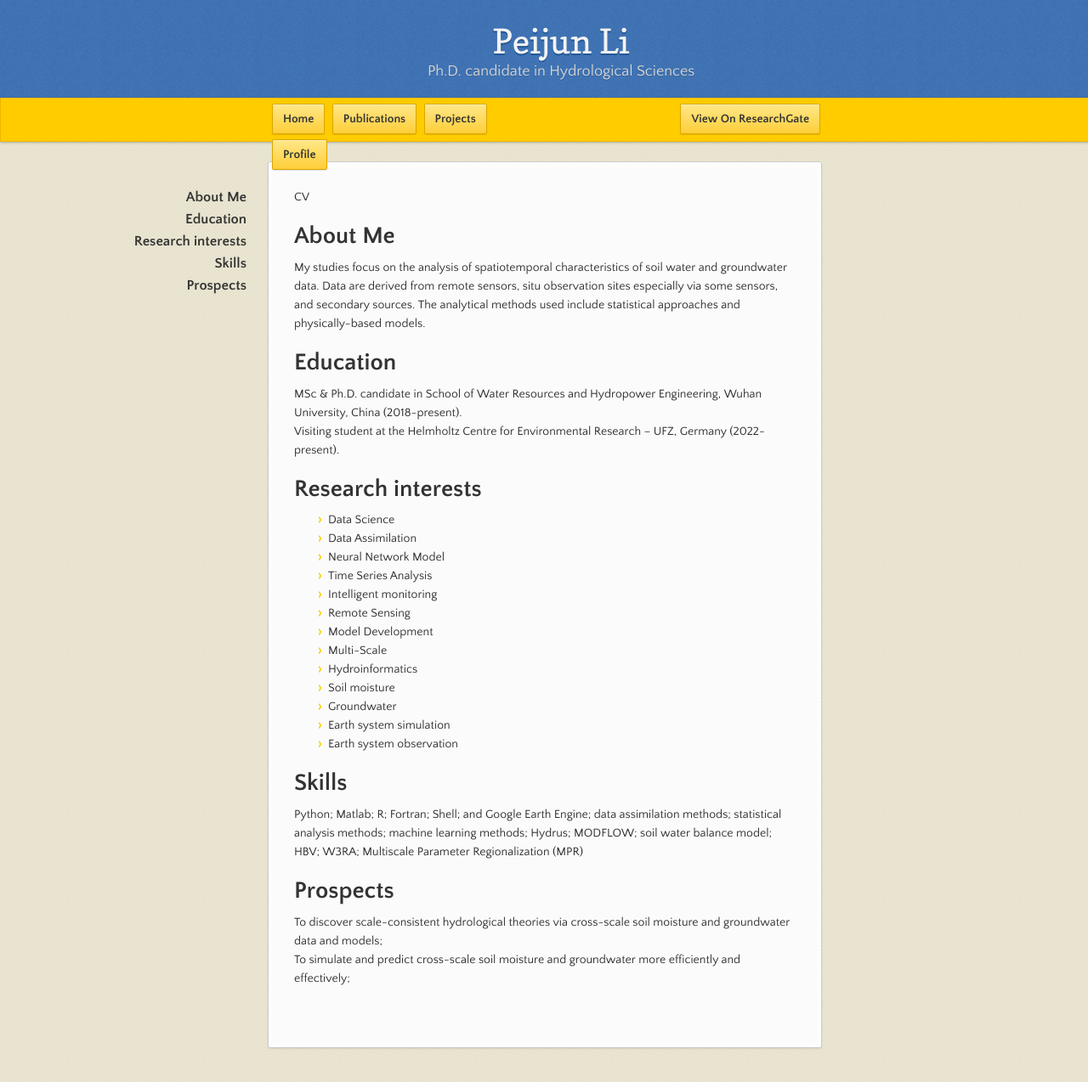
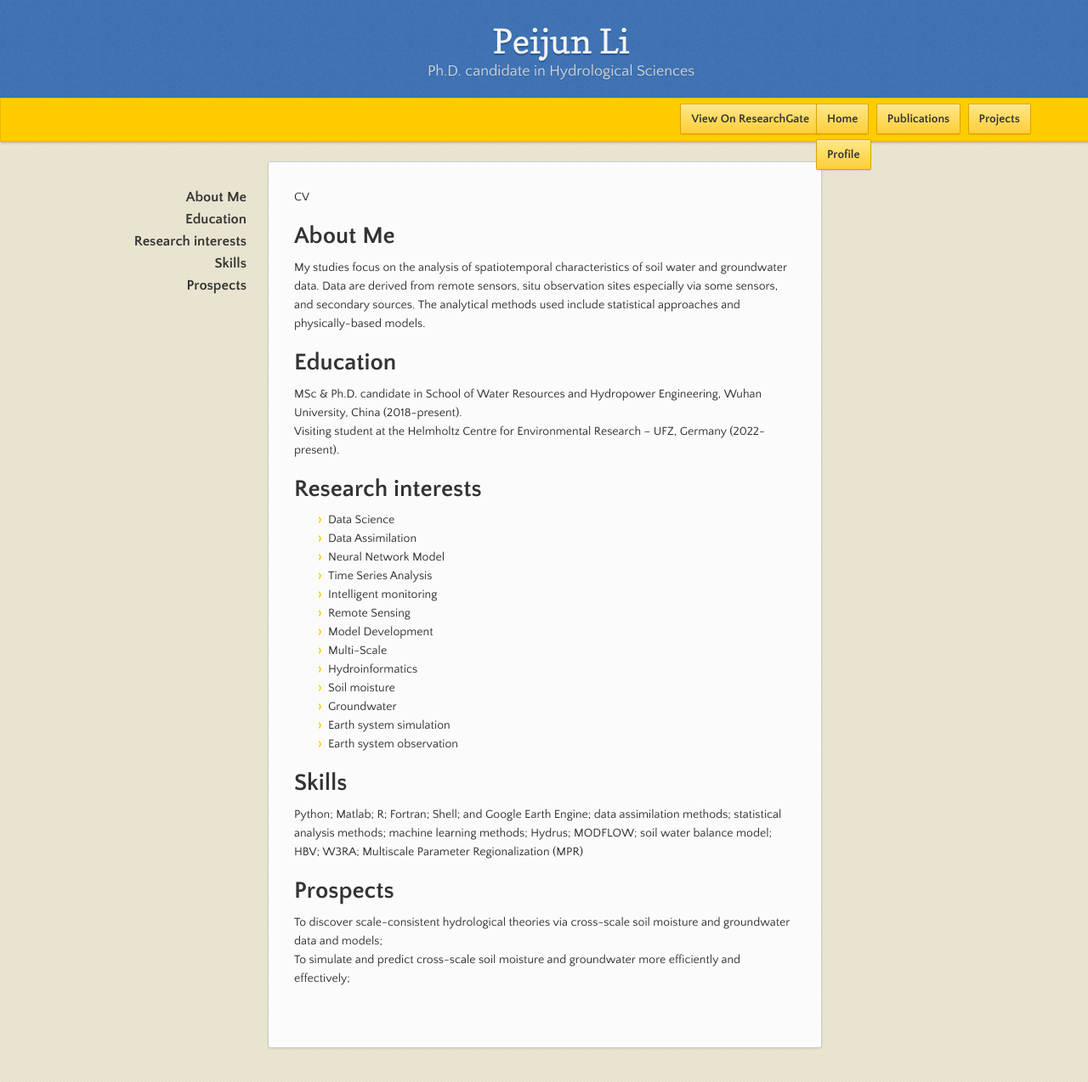
Before and after one commit to PercyLeeMaxWell/PercyLeeMaxWell.github.io, a Jekyll site: the page built from index.md, in a window 1280 px wide and 1274 px high. Shown: the whole window at 85% size. Built offline with Jekyll 4.4.1, drawn with Linux system fonts in a browser that asks for light colours.

```diff
--- a/_sass/jekyll-theme-leap-day.scss
+++ b/_sass/jekyll-theme-leap-day.scss
@@ -325,7 +325,7 @@
   //20230307，接下来的一段代码是为了让button能够水平相同间隔排列
   .button-container {
     position:fixed;
-    left:50%;
+    left:100%;
     margin-left:-325px;
     width:325px;
     display:inline-block;
```
